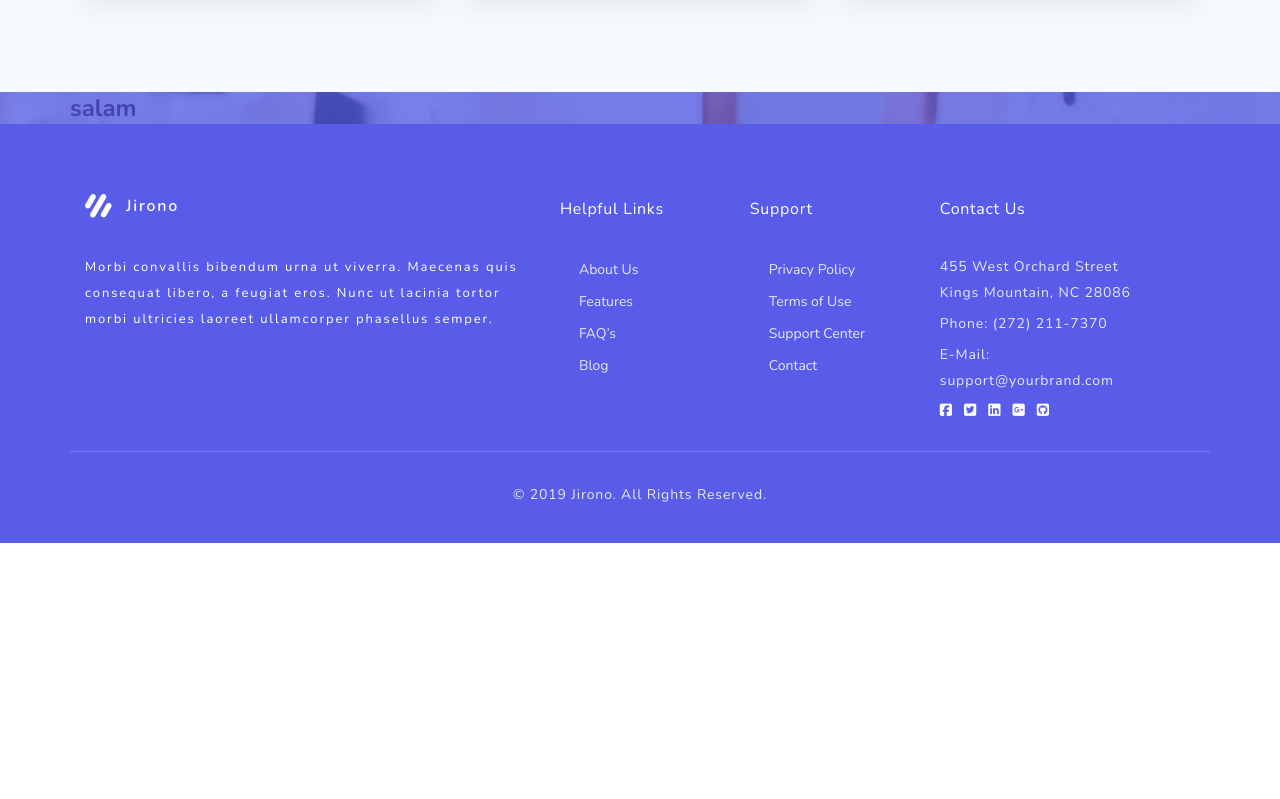
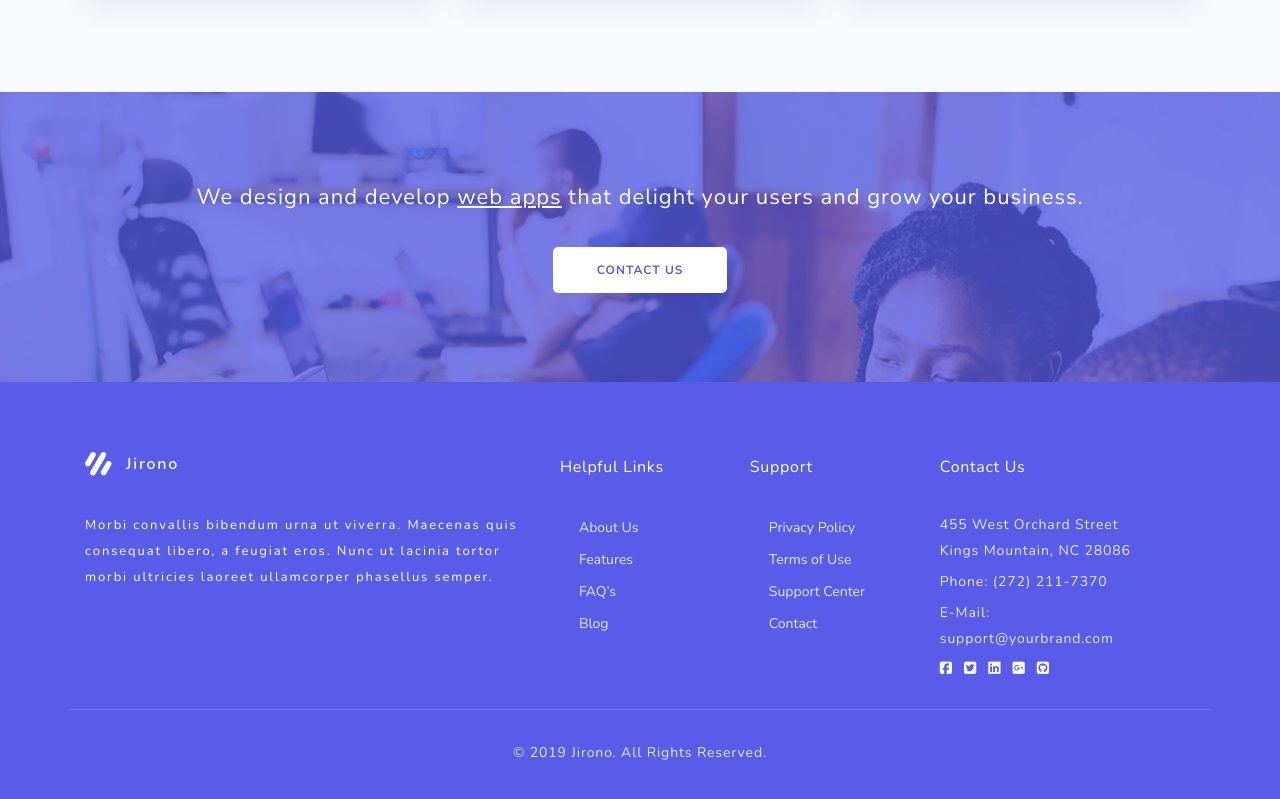
Before and after one commit to RashadMa/Front-EndProject, a website: page FrontEndProject/index.html in a window 1280 px wide. Shown: the part 4305-5104 px from the top of the page. Before the commit the page ends 4848 px from the top, so only its background shows below. Drawn offline with nearby package versions, Linux system fonts and the light colour scheme; a script that the page names is missing; a web font is replaced by a local one.

Commit message:
Update1.9.3

```diff
--- a/FrontEndProject/assets/sass/partials/home/_homeOverlaySecond.scss
+++ b/FrontEndProject/assets/sass/partials/home/_homeOverlaySecond.scss
@@ -5,13 +5,52 @@
         background-attachment: fixed;
         position: relative;
     }
+
     .overlay {
         position: absolute;
         background-color: #585de9bf;
-        z-index: 20;
+        // z-index: 20;
         width: 100%;
         height: 100%;
         top: 0;
         left: 0;
     }
+
+    .info {
+        text-align: center;
+        font-weight: 400;
+        font-size: 22px;
+        color: #fff;
+        padding-top: 20px;
+        padding-bottom: 20px;
+        position: relative;
+        z-index: 20;
+        margin-top: 70px;
+        margin-bottom: 80px;
+
+        p {
+            letter-spacing: 1px;
+            margin-bottom: 40px;
+
+            span {
+                text-decoration: underline;
+            }
+        }
+
+        a {
+            padding:15px 44px;
+            text-align: center;
+            border-radius: 5px;
+            background: #fff;
+            margin-bottom: 40px;
+            font-weight: 700;
+            font-size: 12px;
+            color: $main-color;
+            letter-spacing: 1px;
+            transition: all 0.2s;
+            &:hover{
+                color: #0056b3;
+            }
+        }
+    }
 }
--- a/FrontEndProject/index.html
+++ b/FrontEndProject/index.html
@@ -603,7 +603,10 @@
         <div class="container">
           <div class="row">
             <div class="col-12">
-<h1>salam</h1>
+              <div class="info">
+                <p>We design and develop <span>web apps</span> that delight your users and grow your business.</p>
+                <a href="#">CONTACT US</a>
+              </div>
             </div>
           </div>
         </div>
```
Also changed, not shown: FrontEndProject/assets/css/main.css.
